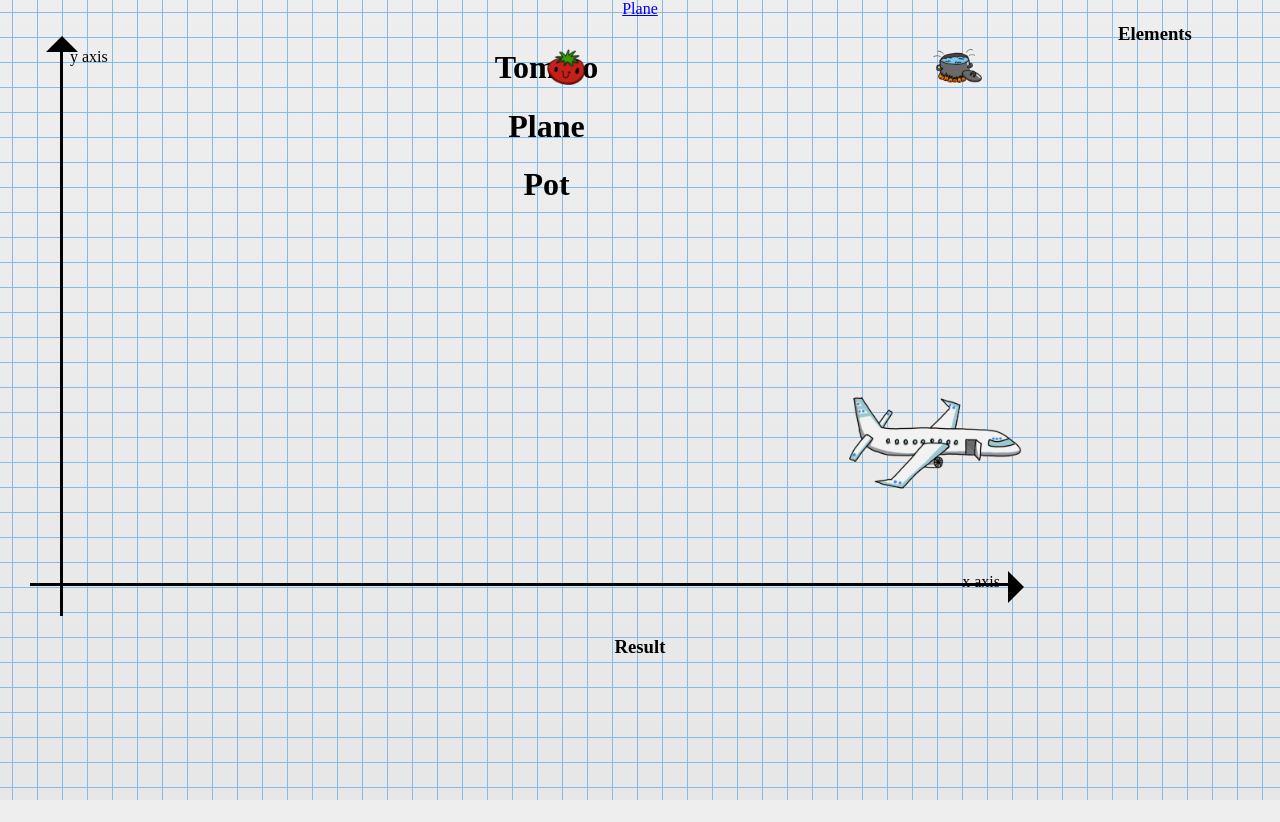
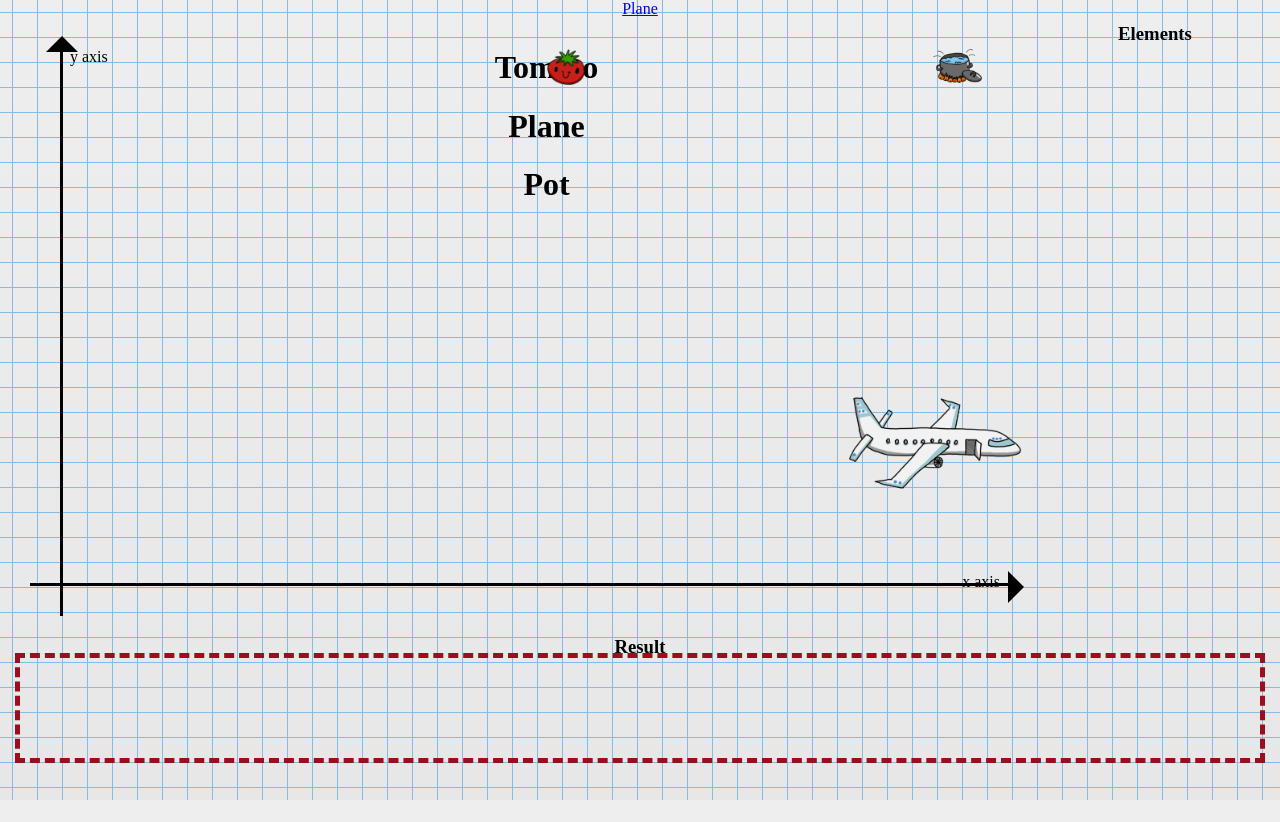
Before and after one commit to akai-org/significant-hackathon, a React app in the folder client/: page /lesson in a window 1280 px wide. After the commit the page ends 800 px from the top, so only its background shows below. Built offline with nearby package versions, Linux system fonts and the light colour scheme.

Commit message:
Drop area style

```diff
--- a/client/src/views/Kinematics.css
+++ b/client/src/views/Kinematics.css
@@ -73,7 +73,6 @@
 }
 
 .elements{
-  //background-color: red;
   height: calc(100% - 150px);
   width: 250px;
   position: relative;
@@ -85,7 +84,6 @@
 }
 
 .result {
-  //background-color: green;
   height: 150px;
   width: 100%;
   position: absolute;
@@ -94,11 +92,13 @@
   box-sizing: border-box;
 }
 .drop-area{
-  //background-color: blue;
-  height: 100%;
+  height: 100px;
   width: 100%;
+  outline: 5px dashed #9C0E1E;
+  padding: 5px;
+  box-sizing: border-box;
 }
 
 h3 {
-  margin-top: 0;
+  margin: 0;
 }
```
